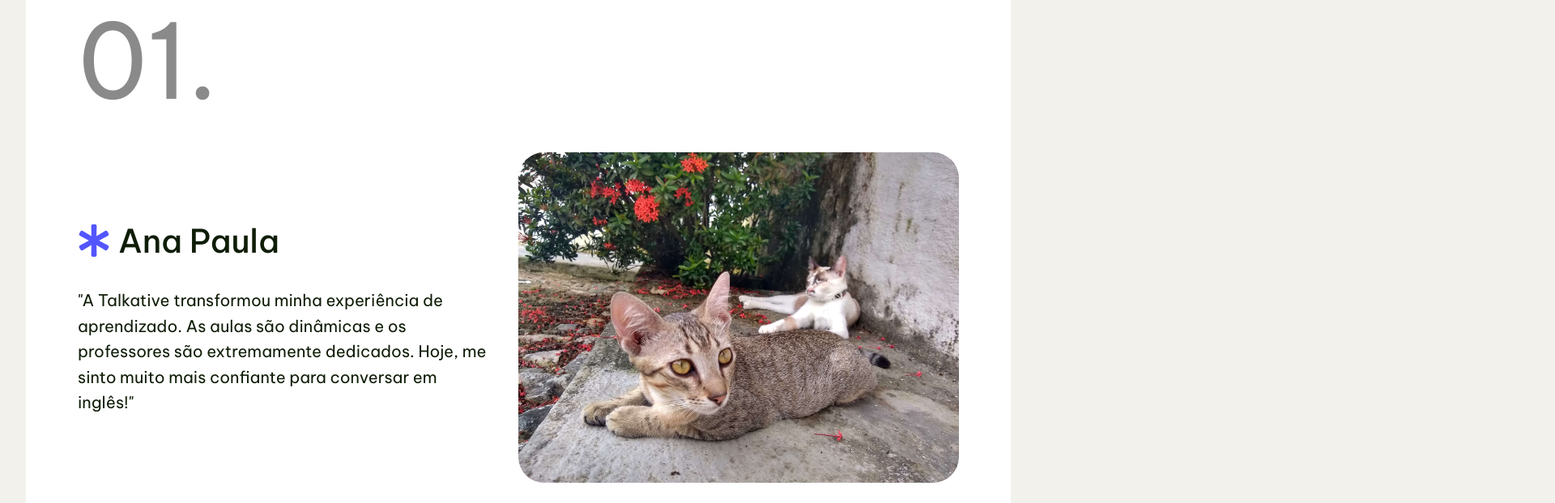
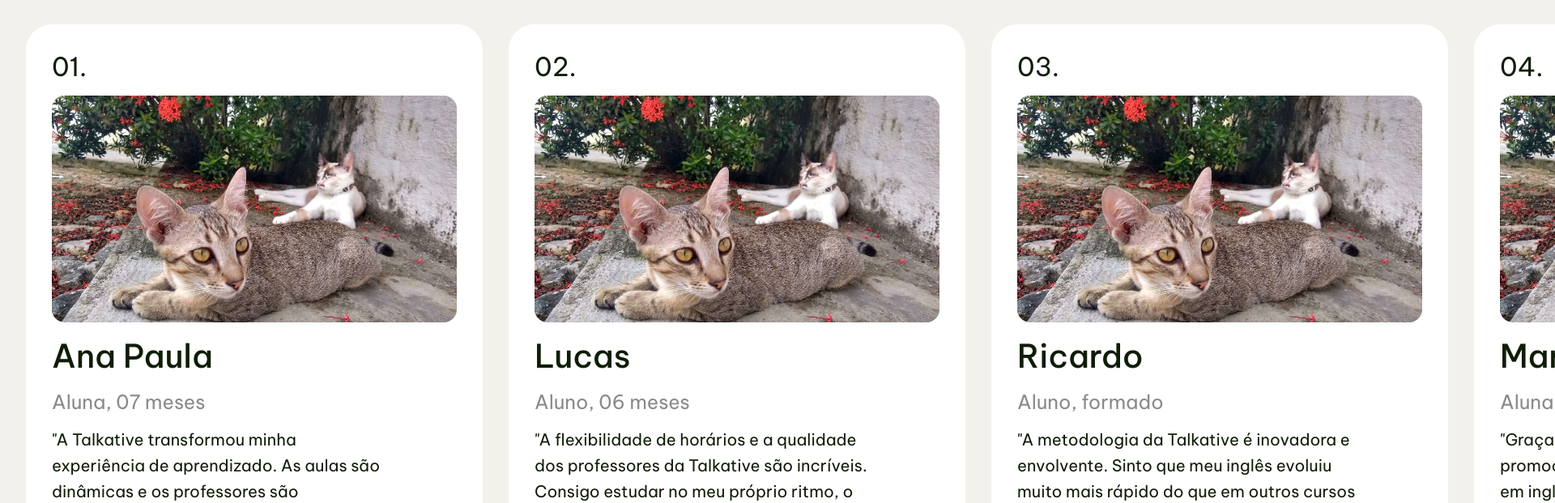
Before and after one commit to SnayderRodrigues/react-study, a React (Vite) app: page /about in a window 1280 px wide. Shown: the part 4669-5290 px from the top of the page at 81% size, 1920 px wide, since content can reach past the window. Built offline with nearby package versions, Linux system fonts and the light colour scheme.

Commit message:
update: AboutPageTestimonials section component styles

```diff
--- a/src/pages/about/AboutPageTestimonials.jsx
+++ b/src/pages/about/AboutPageTestimonials.jsx
@@ -1,7 +1,6 @@
 import React, { useState } from "react";
 import Cat from "../../img/IMG_20200407_163224926_HDR-01.jpeg";
 import { IoMdArrowForward } from "react-icons/io";
-import { FaAsterisk } from "react-icons/fa";
 
 const AboutPageTestimonials = () => {
   const testimonialsItems = [
@@ -10,24 +9,28 @@ const AboutPageTestimonials = () => {
       testimonial:
         "A Talkative transformou minha experiência de aprendizado. As aulas são dinâmicas e os professores são extremamente dedicados. Hoje, me sinto muito mais confiante para conversar em inglês!",
       author: "Ana Paula",
+      status: "Aluna, 07 meses",
     },
     {
       number: "02.",
       testimonial:
         "A flexibilidade de horários e a qualidade dos professores da Talkative são incríveis. Consigo estudar no meu próprio ritmo, o que tem sido essencial para o meu desenvolvimento. Melhor decisão que já tomei!",
       author: "Lucas",
+      status: "Aluno, 06 meses",
     },
     {
       number: "03.",
       testimonial:
         "A metodologia da Talkative é inovadora e envolvente. Sinto que meu inglês evoluiu muito mais rápido do que em outros cursos que já fiz. As aulas online são práticas e adaptadas às minhas necessidades. Estou muito satisfeito com os resultados!",
       author: "Ricardo",
+      status: "Aluno, formado",
     },
     {
       number: "04.",
       testimonial:
         "Graças à Talkative, consegui uma promoção no trabalho que exigia fluência em inglês. As aulas são práticas e focadas em situações reais do dia a dia. Estou muito satisfeita com meu progresso!",
       author: "Mariana",
+      status: "Aluna, formada",
     },
   ];
 
@@ -53,29 +56,6 @@ const AboutPageTestimonials = () => {
     <section className="aboutPage-testimonials">
       <div className="wrapper aboutPage-testimonials__wrapper">
         <h2>Depoimentos de Nossos Alunos</h2>
-        {testimonialsItems.map((item, index) => (
-          <div
-            className={
-              index === currentIndex
-                ? "aboutPage-testimonials__card card-active"
-                : "aboutPage-testimonials__card"
-            }
-            key={index}
-          >
-            <div className="aboutPage-testimonials__card-content">
-              <span>{item.number}</span>
-              <div>
-                <div className="aboutPage-testimonials__headline">
-                  <span className="aboutPage-testimonials__author">
-                    <FaAsterisk /> {item.author}
-                  </span>
-                  <p>"{item.testimonial}"</p>
-                </div>
-                <img src={Cat} alt="" />
-              </div>
-            </div>
-          </div>
-        ))}
         <div className="navigation">
           <div className="navigation-div">
             <button
@@ -94,6 +74,32 @@ const AboutPageTestimonials = () => {
             </button>
           </div>
         </div>
+        <div className="aboutPage-testimonials__card-wrapper">
+          {testimonialsItems.map((item, index) => (
+            <div
+              className={
+                index === currentIndex
+                  ? "aboutPage-testimonials__card card-active"
+                  : "aboutPage-testimonials__card"
+              }
+              key={index}
+            >
+              <div className="aboutPage-testimonials__card-header">
+                <span>{item.number}</span>
+                <img src={Cat} alt="" />
+              </div>
+              <span className="aboutPage-testimonials__card-author">
+                {item.author}
+              </span>
+              <div className="aboutPage-testimonials__card-description">
+                <div>
+                  <span>{item.status}</span>
+                  <p>"{item.testimonial}"</p>
+                </div>
+              </div>
+            </div>
+          ))}
+        </div>
       </div>
     </section>
   );
--- a/src/styles/pages/about/_aboutpagetestimonials.scss
+++ b/src/styles/pages/about/_aboutpagetestimonials.scss
@@ -5,71 +5,78 @@
   padding: 8rem 0 0;
 
   &__wrapper {
-    display: grid;
+    display: flex;
+    flex-direction: column;
     position: relative;
   }
+  &__card-wrapper {
+    display: flex;
+    gap: 2rem;
+  }
   &__card {
-    position: absolute;
-    left: -10000px;
-    width: 1px;
-    height: 1px;
-    overflow: hidden;
-    background-color: var(--white);
-    padding: 4rem;
-    border-radius: 2rem;
-    margin-bottom: 2rem;
-  }
-  &__card.card-active {
-    position: relative;
-    left: auto;
-    width: auto;
-    height: auto;
-  }
-  &__card-content {
+    flex: 1;
     display: flex;
     flex-direction: column;
+    justify-content: space-between;
+    height: fit-content;
+    background-color: var(--white);
+    padding: 2rem;
+    border-radius: 2rem;
+    transition: all 700ms cubic-bezier(0.16, 1, 0.3, 1);
 
-    & > div {
+    .aboutPage-testimonials__card-header {
       display: flex;
-      align-items: center;
-      gap: 2rem;
+      flex-direction: column;
 
-      h2,
+      span {
+        font-size: 2rem;
+        margin-bottom: 1rem;
+      }
       img {
-        width: 50%;
+        min-width: 500px;
+        height: 280px;
+        border-radius: 1rem;
+        margin-bottom: 1rem;
+        transition: all 700ms cubic-bezier(0.16, 1, 0.3, 1);
       }
     }
-    & > span {
-      width: 100%;
-      font-size: 8rem;
-      color: var(--text-color-4);
-      margin-bottom: 2rem;
+    .aboutPage-testimonials__card-author {
+      display: block;
+      font-size: 2.5rem;
+      font-weight: 500;
+      margin-bottom: 1rem;
     }
-    & > img {
-      flex: 1;
+    .aboutPage-testimonials__card-description {
+      display: grid;
+      grid-template-rows: 1fr;
+      overflow: hidden;
+      transition: all 700ms cubic-bezier(0.16, 1, 0.3, 1);
+
+      div {
+        overflow: hidden;
+
+        span {
+          display: block;
+          font-size: 1.5rem;
+          color: var(--text-color-4);
+          margin-bottom: 1rem;
+        }
+        p {
+          max-width: 420px;
+        }
+      }
     }
   }
-  &__headline {
-    flex: 1;
-  }
-  &__author {
-    display: flex;
-    align-items: center;
-    font-size: 2.5rem;
-    font-weight: 500;
-    margin-bottom: 2rem;
-
-    svg {
-      color: var(--accent-color);
-      margin-right: 0.625rem;
-    }
-  }
+  // &__card.card-active {
+  //    width: 600px;
+  //    height: 800px;
+  // }
   .navigation {
+    align-self: flex-end;
     position: relative;
     z-index: 1;
     width: fit-content;
     height: fit-content;
-    // background-color: var(--dark-blue);
     border-radius: 999px;
     transition: background-color 200ms linear;
 
@@ -85,9 +92,10 @@
     background-color: var(--dark-blue);
     padding: 1.125rem;
     border-radius: 50%;
+    margin-bottom: 2rem;
     cursor: pointer;
     position: relative;
-    transition: background-color 200ms linear;
+    transition: background-color 500ms cubic-bezier(0.23, 1, 0.32, 1);
     z-index: 999;
 
     &:hover {
```
